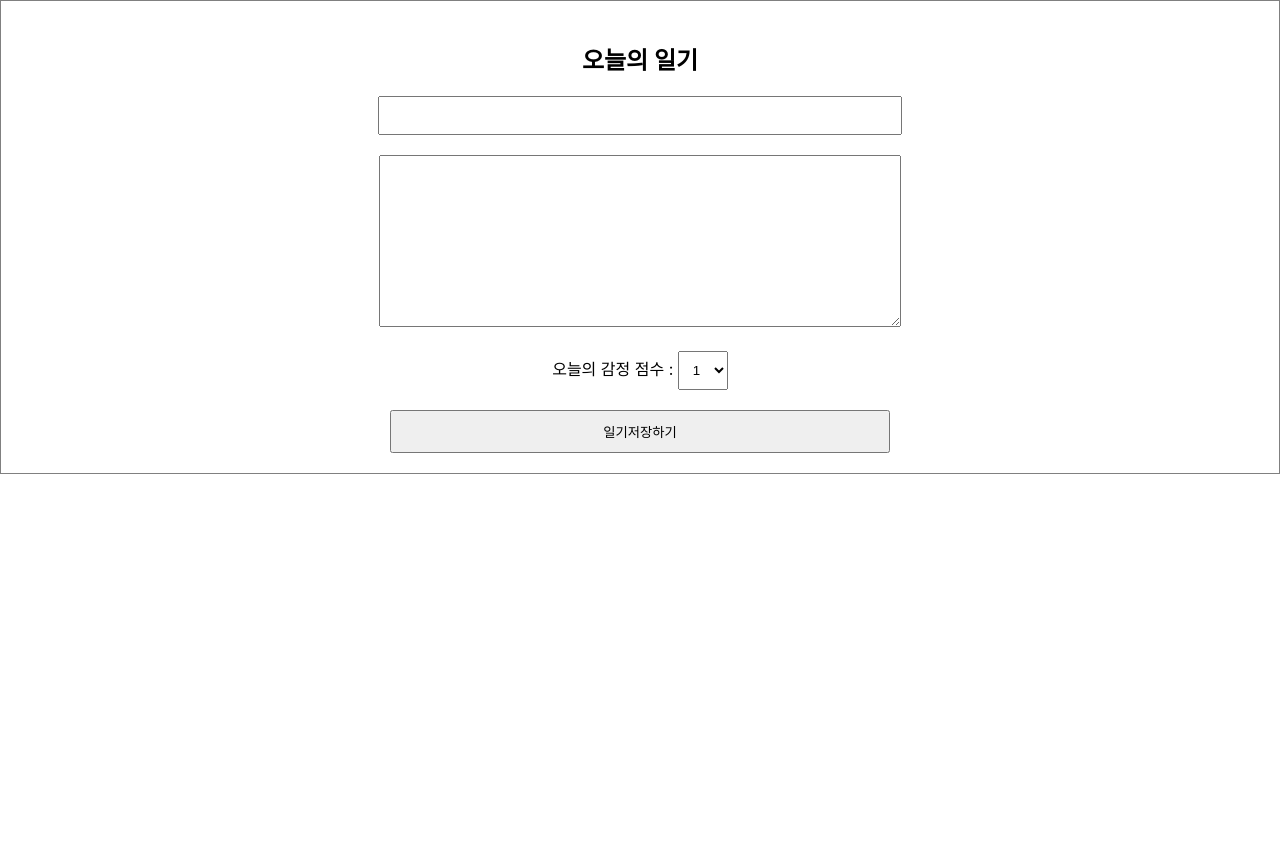
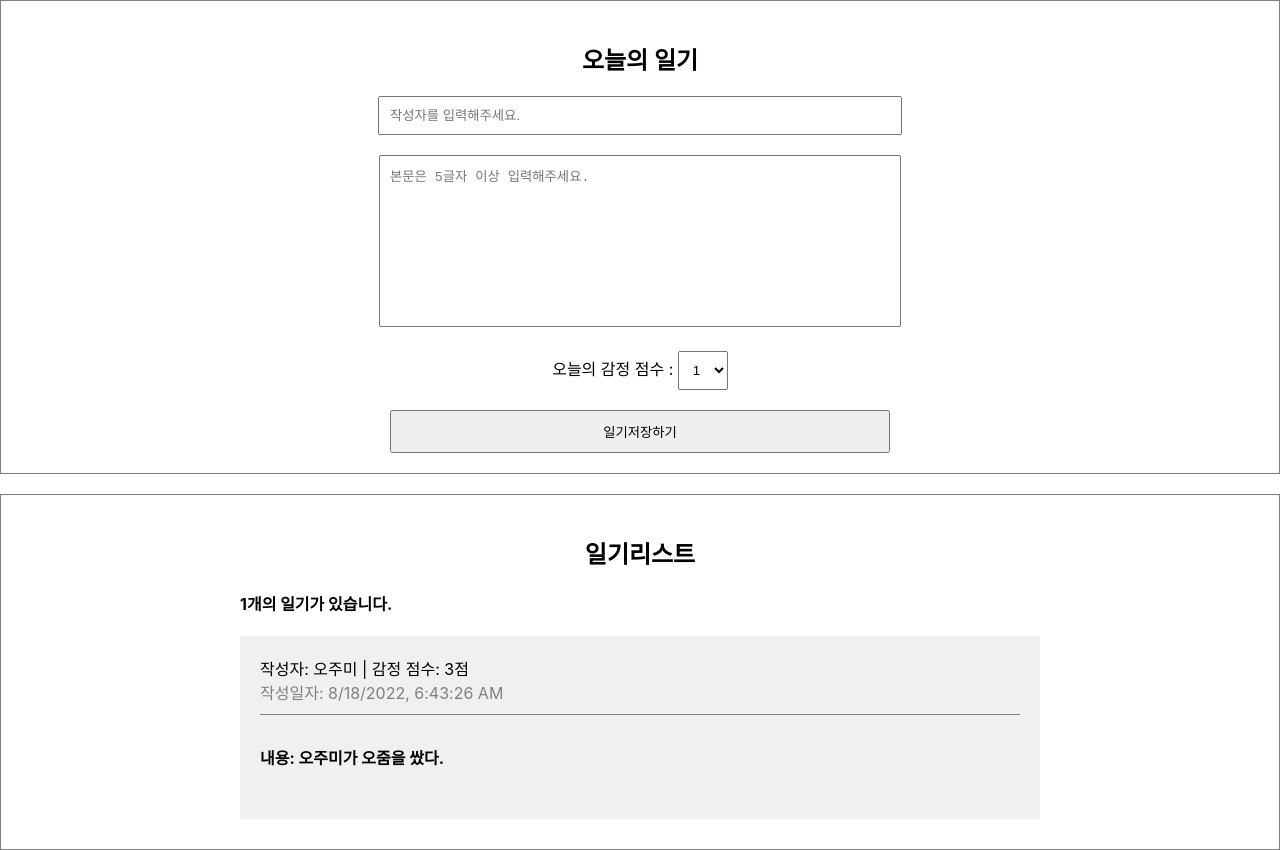
Before and after one commit to bangdler/udemy_react_practice, a React (Create React App) app in the folder simplediary/: page / in a window 1280 px wide. Before the commit the page ends 800 px from the top, so only its background shows below. Built offline with nearby package versions, Linux system fonts and the light colour scheme; the HTML template or start-up script is replaced by a standard one.

Commit message:
feat: diaryList, diaryItem 컴포넌트 생성

```diff
--- a/simplediary/src/App.css
+++ b/simplediary/src/App.css
@@ -12,6 +12,7 @@
 
 .DiaryEditor textarea {
   height: 150px;
+  resize: none;
 }
 
 .DiaryEditor select {
@@ -25,3 +26,38 @@
   padding: 10px;
   cursor: pointer;
 }
+
+.DiaryList {
+  border: 1px solid grey;
+  margin-top: 20px;
+  padding: 20px;
+}
+
+.DiaryList h2 {
+  text-align: center;
+}
+
+.DiaryListContainer {
+  width: 800px;
+  margin: 0 auto 10px auto;
+}
+
+.DiaryItem {
+  background: rgb(240,240,240);
+  padding: 20px;
+}
+
+.DiaryItem .info {
+  border-bottom: 1px solid gray;
+  margin-bottom: 10px;
+  padding-bottom: 10px;
+}
+
+.DiaryItem .date {
+  color: gray;
+}
+
+.DiaryItem .contents {
+  font-weight: bold;
+  margin: 30px 0 30px 0;
+}
--- a/simplediary/src/App.js
+++ b/simplediary/src/App.js
@@ -1,12 +1,18 @@
 import './App.css';
 import DiaryEditor from "./DiaryEditor";
+import DiaryList from "./DiaryList";
 
 function App() {
   return (
     <div className="App">
       <DiaryEditor />
+        <DiaryList diaryList={dummyList}/>
     </div>
   );
 }
 
+const dummyList = [
+    {id: 1, author: "오주미", contents:"오주미가 오줌을 쌌다.", emotion:3, createdDate: new Date().getTime()}
+]
+
 export default App;
--- a/simplediary/src/DiaryEditor.js
+++ b/simplediary/src/DiaryEditor.js
@@ -1,8 +1,10 @@
-import {useState} from "react";
+import {useRef, useState} from "react";
 
 const DiaryEditor = () => {
 
     const [state, setState] = useState({author: "", contents: "", emotion: 1})
+    const authorInput = useRef()
+    const contentsInput = useRef()
 
     const handleChange = (e) => {
         setState(prev => ({
@@ -12,15 +14,22 @@ const DiaryEditor = () => {
     }
 
     const handleSubmit = () => {
-        console.log(state)
+        if(state.author.length < 1) {
+            authorInput.current.focus();
+            return;
+        }
+        if(state.contents.length < 5) {
+            contentsInput.current.focus();
+            return;
+        }
         alert("저장")
     }
 
     const emotionNumbers = [1, 2, 3, 4, 5]
     return <div className="DiaryEditor">
         <h2>오늘의 일기</h2>
-        <div><input name="author" value={state.author} onChange={handleChange}/></div>
-        <div><textarea name="contents" value={state.contents} onChange={handleChange} /></div>
+        <div><input ref={authorInput} placeholder="작성자를 입력해주세요." name="author" value={state.author} onChange={handleChange}/></div>
+        <div><textarea ref={contentsInput} placeholder="본문은 5글자 이상 입력해주세요." name="contents" value={state.contents} onChange={handleChange} /></div>
         <div>
             <span>오늘의 감정 점수 : </span>
             <select name="emotion">
--- /dev/null
+++ b/simplediary/src/DiaryItem.js
@@ -0,0 +1,12 @@
+
+const DiaryItem = ({ author, contents, emotion, createdDate}) => {
+    return  <div className="DiaryItem">
+        <div className="info">
+            <span>작성자: {author} | 감정 점수: {emotion}점</span>
+            <div className="date">작성일자: {new Date(createdDate).toLocaleString()}</div>
+        </div>
+        <div className="contents">내용: {contents}</div>
+    </div>
+}
+
+export default DiaryItem
--- /dev/null
+++ b/simplediary/src/DiaryList.js
@@ -0,0 +1,16 @@
+import DiaryItem from "./DiaryItem";
+
+const DiaryList = ({diaryList}) => {
+
+    return <div className="DiaryList">
+        <h2>일기리스트</h2>
+        <div className="DiaryListContainer">
+            <h4>{diaryList.length}개의 일기가 있습니다.</h4>
+            {diaryList.map((diary)=> <DiaryItem key={diary.id} {...diary}/>)}
+        </div>
+    </div>
+}
+
+DiaryList.defaultProps = []
+
+export default DiaryList
```
